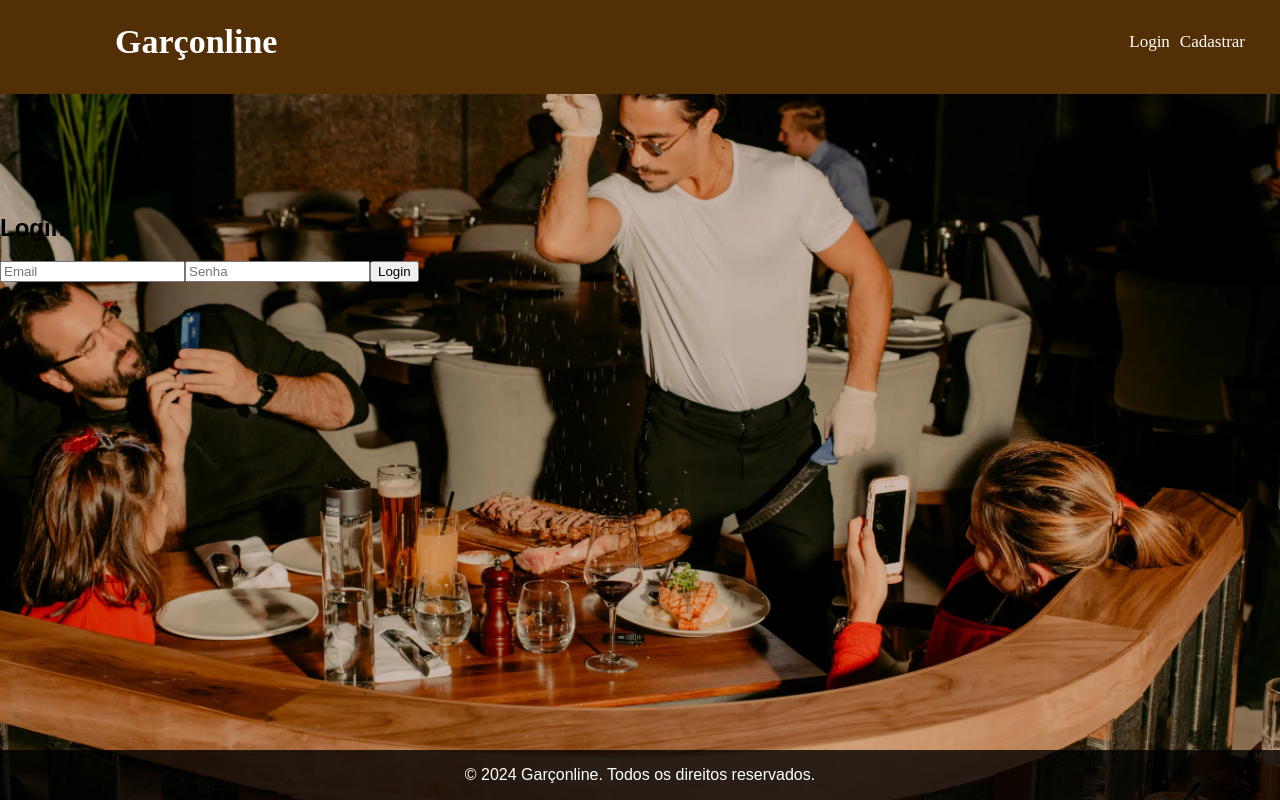
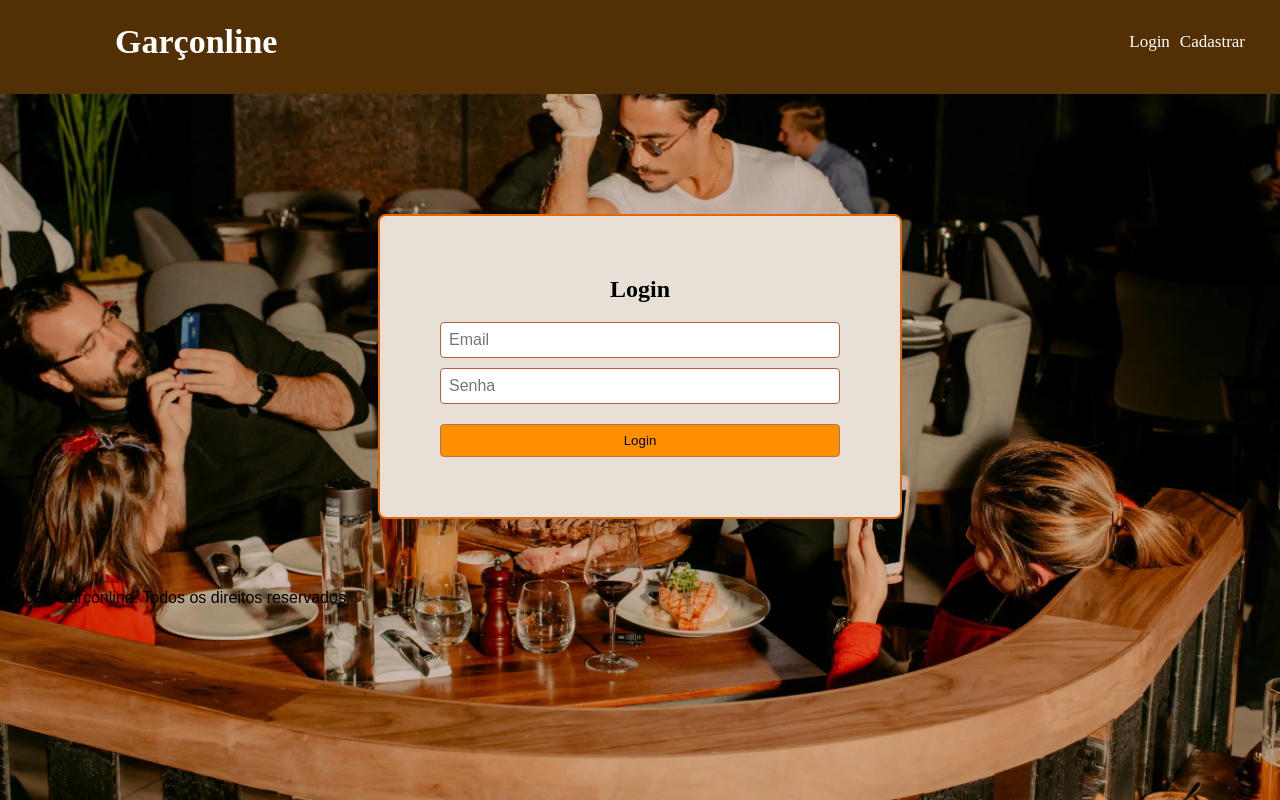
Before and after one commit to LucasfrLourenco/projetoTCC, a React (Create React App) app: page /login in a window 1280 px wide. Built offline with nearby package versions, Linux system fonts and the light colour scheme.

Commit message:
add style

```diff
--- a/src/login.css
+++ b/src/login.css
@@ -1,88 +1,47 @@
-body {
-  margin: 0;
-  font-family: Arial, sans-serif;
-  background: url("./images/fundo.jpg") no-repeat center center fixed;
-  background-size: cover;
-  overflow-x: hidden;
-}
-
-.perfil-container {
-  background-color: #532f06;
-  border-radius: 10px;
-  padding: 20px;
-  max-width: 500px;
-  margin: 100px auto;
-  box-shadow: 0 4px 8px rgba(0, 0, 0, 0.3);
-  text-align: left;
-  color: white;
-  opacity: 0.98;
-}
-
-.perfil-container h2 {
-  margin-top: 0;
+.login-container {
+  max-width: 400px;
+  margin: 70px auto;
+  padding: 60px;
+  border: 2px solid #de6808;
+  border-radius: 8px;
+  background-color: #e8e0d6;
+  color: black;
+  font-family: "Times New Roman", Times, serif;
   text-align: center;
 }
 
-.perfil-container p {
-  font-weight: bold;
+.login-container h2 {
+  margin-top: 0;
 }
 
-.input-field,
-.textarea-field {
-  width: 100%;
-  padding: 10px;
-  margin: 10px 0;
-  border: 1px solid #ccc;
-  border-radius: 5px;
-  box-sizing: border-box;
+.error-message {
+  color: red;
 }
 
-.textarea-field {
-  height: 100px;
+.login-container form {
+  display: flex;
+  flex-direction: column;
 }
 
-.checkbox-label {
-  display: flex;
-  align-items: center;
-  margin: 10px 0;
+.login-container input[type="email"],
+.login-container input[type="password"] {
+  margin-bottom: 10px;
+  padding: 8px;
+  border: 1px solid #b7603e;
+  border-radius: 4px;
+  font-size: 16px;
 }
 
-.update-button {
-  background-color: #795d10;
-  color: white;
-  border: none;
-  padding: 10px 20px;
-  border-radius: 5px;
+.login-container button {
+  margin-top: 10px;
+  padding: 8px 16px;
+  border: 1px solid rgb(181, 115, 77);
+  border-radius: 4px;
+  background-color: #fd8f00;
+  color: #000000;
   cursor: pointer;
-  width: 100%;
 }
 
-.update-button:hover {
-  background-color: #c98a15;
+.login-container button:hover {
+  background-color: #5a3604;
 }
-
-.footer {
-  background-color: rgba(0, 0, 0, 0.8);
-  color: white;
-  width: 100%;
-  text-align: center;
-  padding: 0px 0;
-  bottom: 0;
-  position: fixed;
-}
-
-.submit-button {
-  width: 100%;
-  padding: 10px;
-  margin: 20px 0;
-  border: none;
-  border-radius: 5px;
-  background-color: #007bff;
-  color: white;
-  cursor: pointer;
-  font-size: 1em;
-}
-
-.submit-button:hover {
-  background-color: #0056b3;
-}
```
